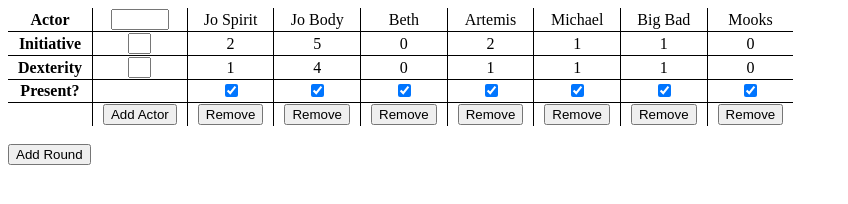
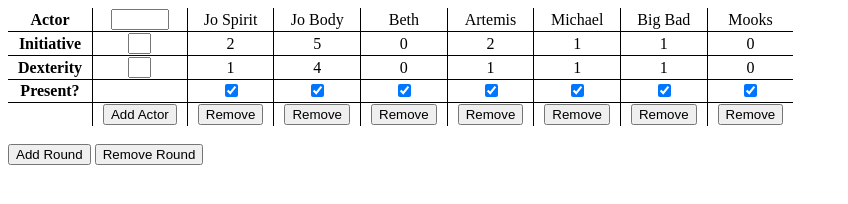
Before and after one commit to bobbysue/white-lies-initiative, a plain HTML site: page index.html in a window 1280 px wide. Shown: the whole page, without its empty margins (0-848 px from the left). Drawn offline with Linux system fonts and the light colour scheme.

Commit message:
Button to remove round

```diff
--- a/index.html
+++ b/index.html
@@ -31,6 +31,7 @@
 <br>
 
 <button type="button" onclick="addRound()">Add Round</button>
+<button type="button" onclick="removeRound()">Remove Round</button>
 
 <table id="initiativeTable">
   <tr>
--- a/main.js
+++ b/main.js
@@ -59,6 +59,7 @@ function addRound() {
       row.insertCell();
     }
     row.cells[currentRound-1].innerHTML = presentActors[i].name + " (" + presentActors[i].roll + ")";
+    row.cells[currentRound-1].style.textAlign = "left";
   }
 
   // Create empty cells past current actor list
@@ -67,6 +68,17 @@ function addRound() {
     while(row.cells.length < currentRound) {
       row.insertCell();
     }
+  }
+}
+
+function removeRound() {
+  if (currentRound === 0) {
+    return;
+  }
+  currentRound -= 1;
+  var table = document.getElementById("initiativeTable");
+  for (var i = 0; i < table.rows.length; i++) {
+    table.rows[i].deleteCell(-1);
   }
 }
 
```
